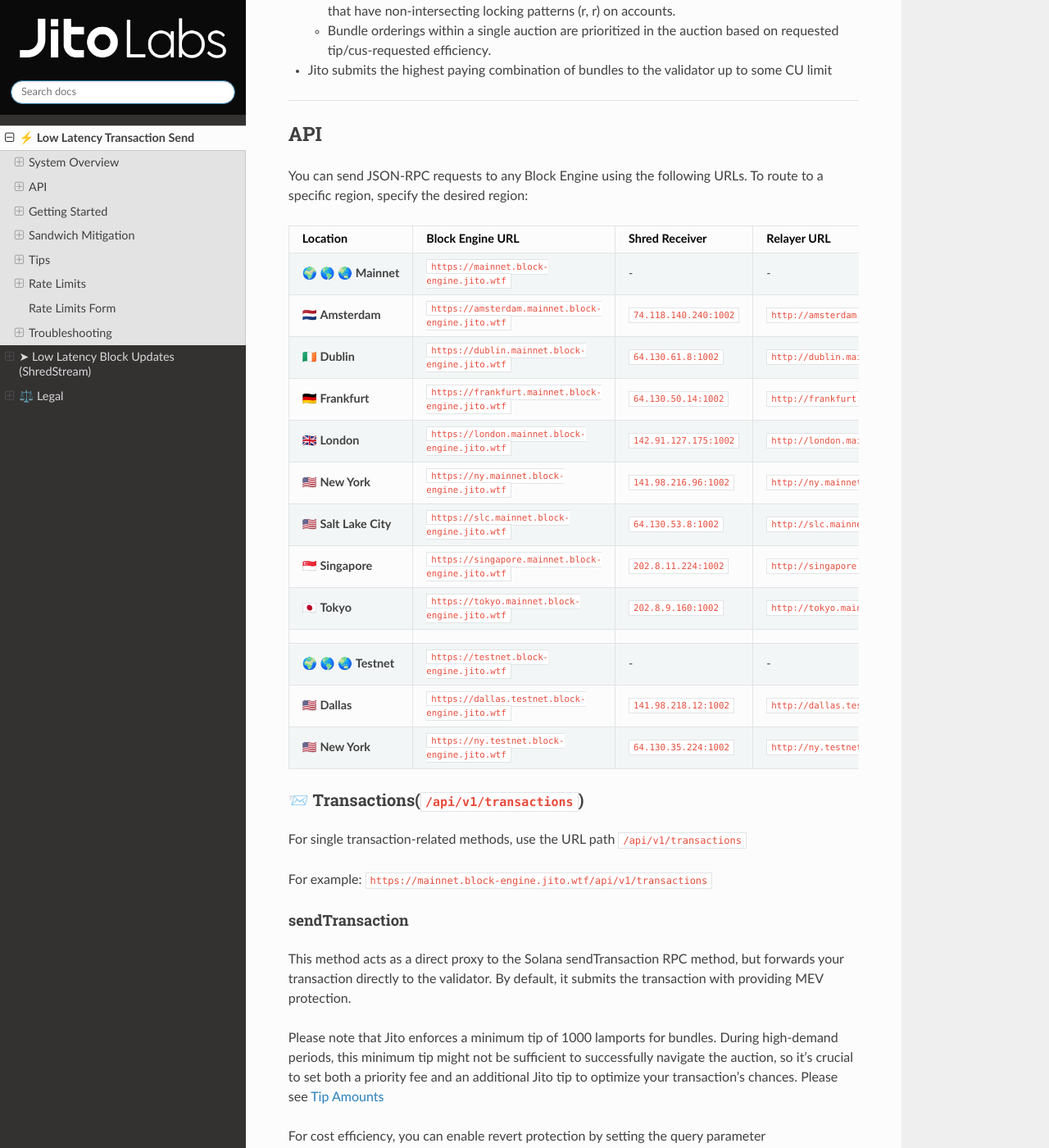
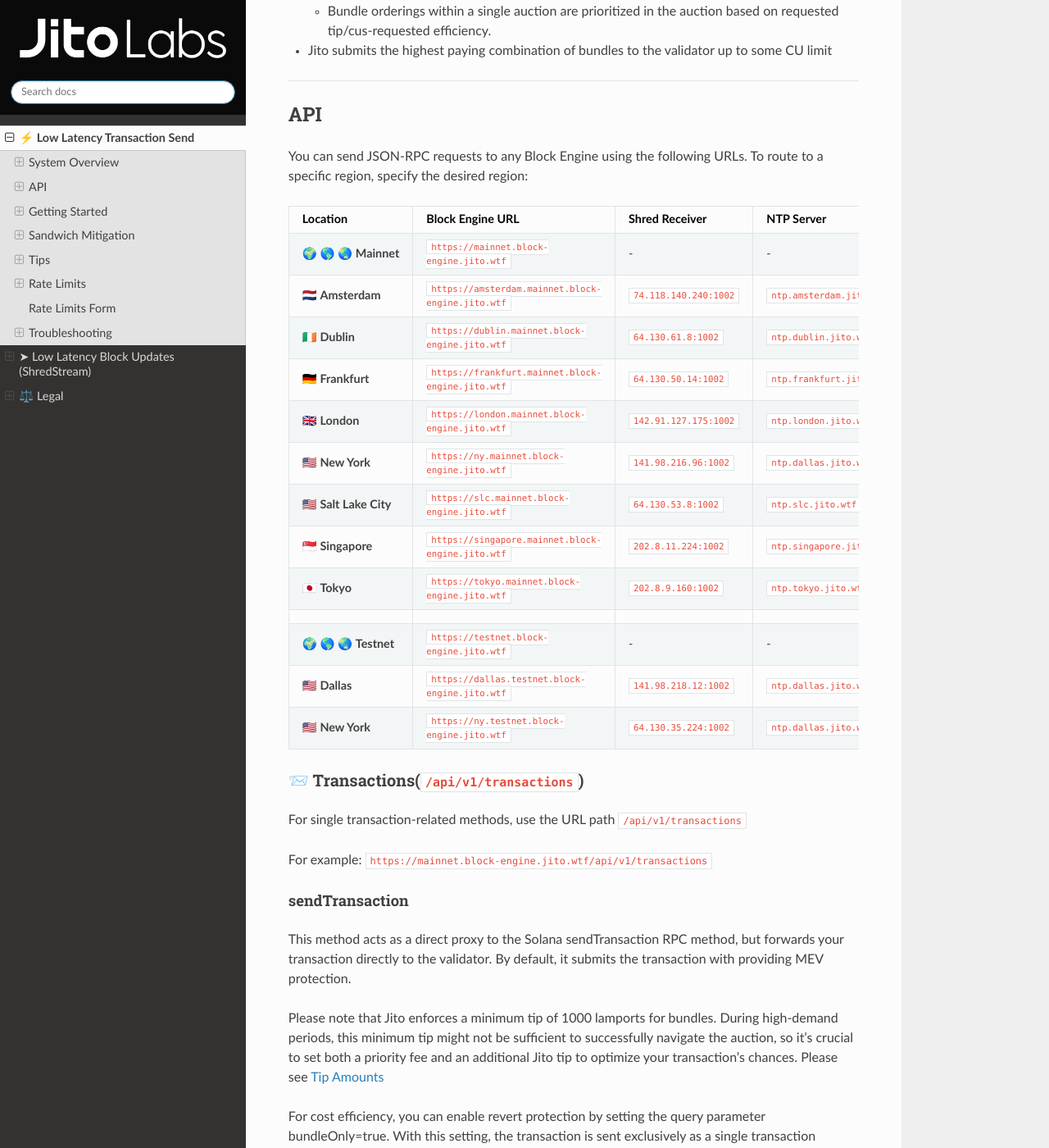
Before and after one commit to jito-labs/jito-docs, a Sphinx documentation site: the page built from docs/source/lowlatencytxnsend.md, in a window 1280 px wide and 1400 px high, scrolled down 3289 px. Shown: the whole window at 82% size. Built offline with Sphinx 7.4.7 and the Read the Docs theme 3.1.0, drawn with Linux system fonts in a browser that asks for light colours; some of the changed text lies outside the part shown.

Commit message:
update relayer (#60)

```diff
--- a/docs/source/lowlatencytxnsend.md
+++ b/docs/source/lowlatencytxnsend.md
@@ -15,9 +15,8 @@
 
 ### 🌐 How does the system work?
 - Validators run a modified Agave validator client called Jito-Solana that enables higher value capture for them and their stakers
-  - The validator then connects to the Jito Block-Engine and Jito-Relayer
+  - The validator then connects to the Jito Block-Engine
   - The Block-Engine submits profitable bundles to the validator
-  - The Relayer acts as a proxy to filter and verify transactions for validators
 - Searchers, dApps, Telegram bots and others connect to the Block-Engine and submit transactions & bundles.
   - Submissions can be over gRPC or JSON-RPC
   - Bundles have tips bids associated with them; these bids are then redistributed to the validators and their stakers
@@ -52,21 +51,21 @@
 ## API
 You can send JSON-RPC requests to any Block Engine using the following URLs. To route to a specific region, specify the desired region:
 
-| Location                | Block Engine URL                                  | Shred Receiver        | Relayer URL                                      | NTP Server               |
-|-------------------------|---------------------------------------------------|-----------------------|--------------------------------------------------|--------------------------|
-| 🌍 🌎 🌏 **Mainnet**    | `https://mainnet.block-engine.jito.wtf`           | -                     | -                                                | -                        |
-| 🇳🇱 **Amsterdam**      | `https://amsterdam.mainnet.block-engine.jito.wtf` | `74.118.140.240:1002` | `http://amsterdam.mainnet.relayer.jito.wtf:8100` | `ntp.amsterdam.jito.wtf` |
-| 🇮🇪 **Dublin**         | `https://dublin.mainnet.block-engine.jito.wtf`    | `64.130.61.8:1002`    | `http://dublin.mainnet.relayer.jito.wtf:8100`    | `ntp.dublin.jito.wtf`    |
-| 🇩🇪 **Frankfurt**      | `https://frankfurt.mainnet.block-engine.jito.wtf` | `64.130.50.14:1002`   | `http://frankfurt.mainnet.relayer.jito.wtf:8100` | `ntp.frankfurt.jito.wtf` |
-| 🇬🇧 **London**         | `https://london.mainnet.block-engine.jito.wtf`    | `142.91.127.175:1002` | `http://london.mainnet.relayer.jito.wtf:8100`    | `ntp.london.jito.wtf`    |
-| 🇺🇸 **New York**       | `https://ny.mainnet.block-engine.jito.wtf`        | `141.98.216.96:1002`  | `http://ny.mainnet.relayer.jito.wtf:8100`        | `ntp.dallas.jito.wtf`    |
-| 🇺🇸 **Salt Lake City** | `https://slc.mainnet.block-engine.jito.wtf`       | `64.130.53.8:1002`    | `http://slc.mainnet.relayer.jito.wtf:8100`       | `ntp.slc.jito.wtf`       |
-| 🇸🇬 **Singapore**      | `https://singapore.mainnet.block-engine.jito.wtf` | `202.8.11.224:1002`   | `http://singapore.mainnet.relayer.jito.wtf:8100` | `ntp.singapore.jito.wtf` |
-| 🇯🇵 **Tokyo**          | `https://tokyo.mainnet.block-engine.jito.wtf`     | `202.8.9.160:1002`    | `http://tokyo.mainnet.relayer.jito.wtf:8100`     | `ntp.tokyo.jito.wtf`     |
+| Location                | Block Engine URL                                  | Shred Receiver        | NTP Server               |
+|-------------------------|---------------------------------------------------|-----------------------|--------------------------|
+| 🌍 🌎 🌏 **Mainnet**    | `https://mainnet.block-engine.jito.wtf`           | -                     | -                        |
+| 🇳🇱 **Amsterdam**      | `https://amsterdam.mainnet.block-engine.jito.wtf` | `74.118.140.240:1002` | `ntp.amsterdam.jito.wtf` |
+| 🇮🇪 **Dublin**         | `https://dublin.mainnet.block-engine.jito.wtf`    | `64.130.61.8:1002`    | `ntp.dublin.jito.wtf`    |
+| 🇩🇪 **Frankfurt**      | `https://frankfurt.mainnet.block-engine.jito.wtf` | `64.130.50.14:1002`   | `ntp.frankfurt.jito.wtf` |
+| 🇬🇧 **London**         | `https://london.mainnet.block-engine.jito.wtf`    | `142.91.127.175:1002` | `ntp.london.jito.wtf`    |
+| 🇺🇸 **New York**       | `https://ny.mainnet.block-engine.jito.wtf`        | `141.98.216.96:1002`  | `ntp.dallas.jito.wtf`    |
+| 🇺🇸 **Salt Lake City** | `https://slc.mainnet.block-engine.jito.wtf`       | `64.130.53.8:1002`    | `ntp.slc.jito.wtf`       |
+| 🇸🇬 **Singapore**      | `https://singapore.mainnet.block-engine.jito.wtf` | `202.8.11.224:1002`   | `ntp.singapore.jito.wtf` |
+| 🇯🇵 **Tokyo**          | `https://tokyo.mainnet.block-engine.jito.wtf`     | `202.8.9.160:1002`    | `ntp.tokyo.jito.wtf`     |
 |                         |
-| 🌍 🌎 🌏 **Testnet**    | `https://testnet.block-engine.jito.wtf`           | -                     | -                                                | -                        |
-| 🇺🇸 **Dallas**         | `https://dallas.testnet.block-engine.jito.wtf`    | `141.98.218.12:1002`  | `http://dallas.testnet.relayer.jito.wtf:8100`    | `ntp.dallas.jito.wtf`    |
-| 🇺🇸 **New York**       | `https://ny.testnet.block-engine.jito.wtf`        | `64.130.35.224:1002`  | `http://ny.testnet.relayer.jito.wtf:8100`        | `ntp.dallas.jito.wtf`    |
+| 🌍 🌎 🌏 **Testnet**    | `https://testnet.block-engine.jito.wtf`           | -                     | -                        |
+| 🇺🇸 **Dallas**         | `https://dallas.testnet.block-engine.jito.wtf`    | `141.98.218.12:1002`  | `ntp.dallas.jito.wtf`    |
+| 🇺🇸 **New York**       | `https://ny.testnet.block-engine.jito.wtf`        | `64.130.35.224:1002`  | `ntp.dallas.jito.wtf`    |
 
 
 ### 📨 Transactions(`/api/v1/transactions`)
```
